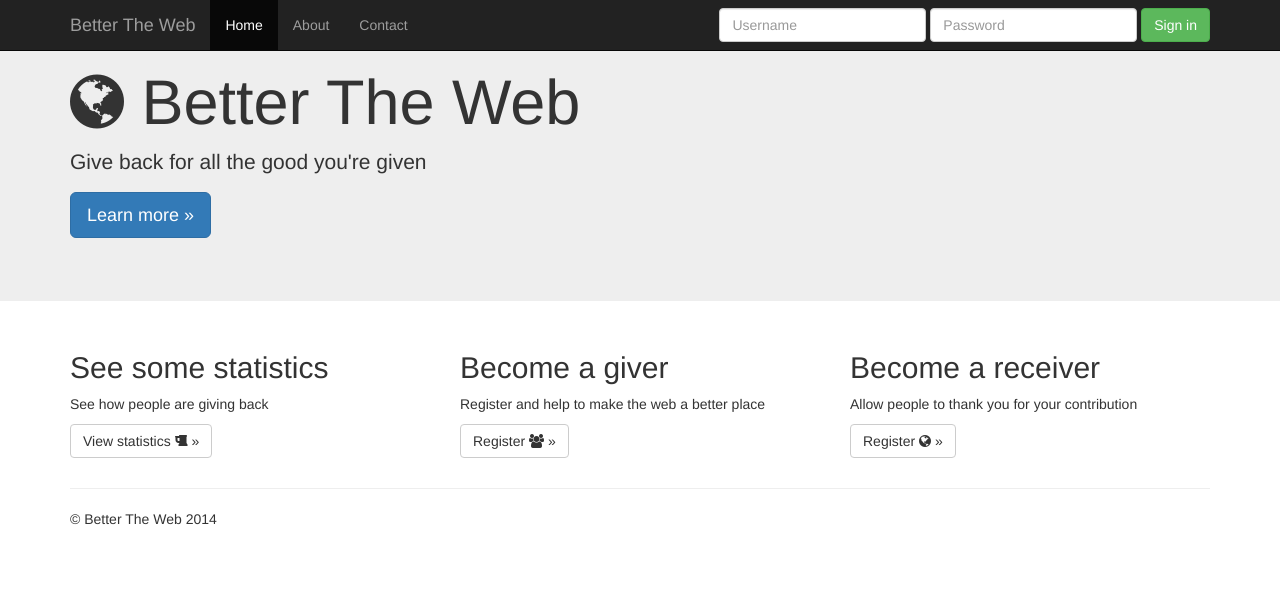
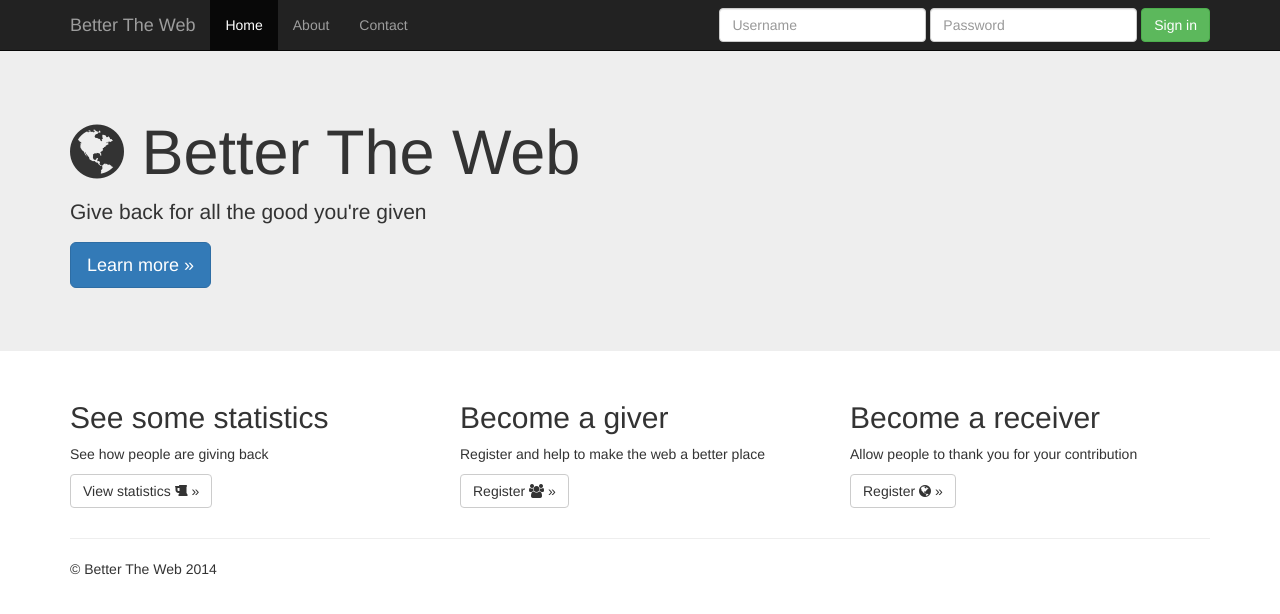
Before and after one commit to ykorman/betterweb-django, a Django app: page /bw/ in a window 1280 px wide. Shown: the top 614 px of the page. Run offline with Django 3.2, Linux system fonts and the light colour scheme; parts of the project's set-up code (start-up, migrations or seed data) failed here and were passed over; some libraries are stand-ins or nearby versions.

Commit message:
forgot style

```diff
--- a/betterweb_project/betterweb_app/templates/betterweb_app/landing.html
+++ b/betterweb_project/betterweb_app/templates/betterweb_app/landing.html
@@ -1,6 +1,15 @@
 {% extends "betterweb_app/base.html" %}
 
 {% block title %}Better The Web{% endblock %}
+
+{% block style %}
+<style type="text/css">
+  body {
+    padding-top: 50px;
+    padding-bottom: 20px;
+  }
+</style>
+{% endblock %}
 
 {% block content %}
 <div class="jumbotron">
```
